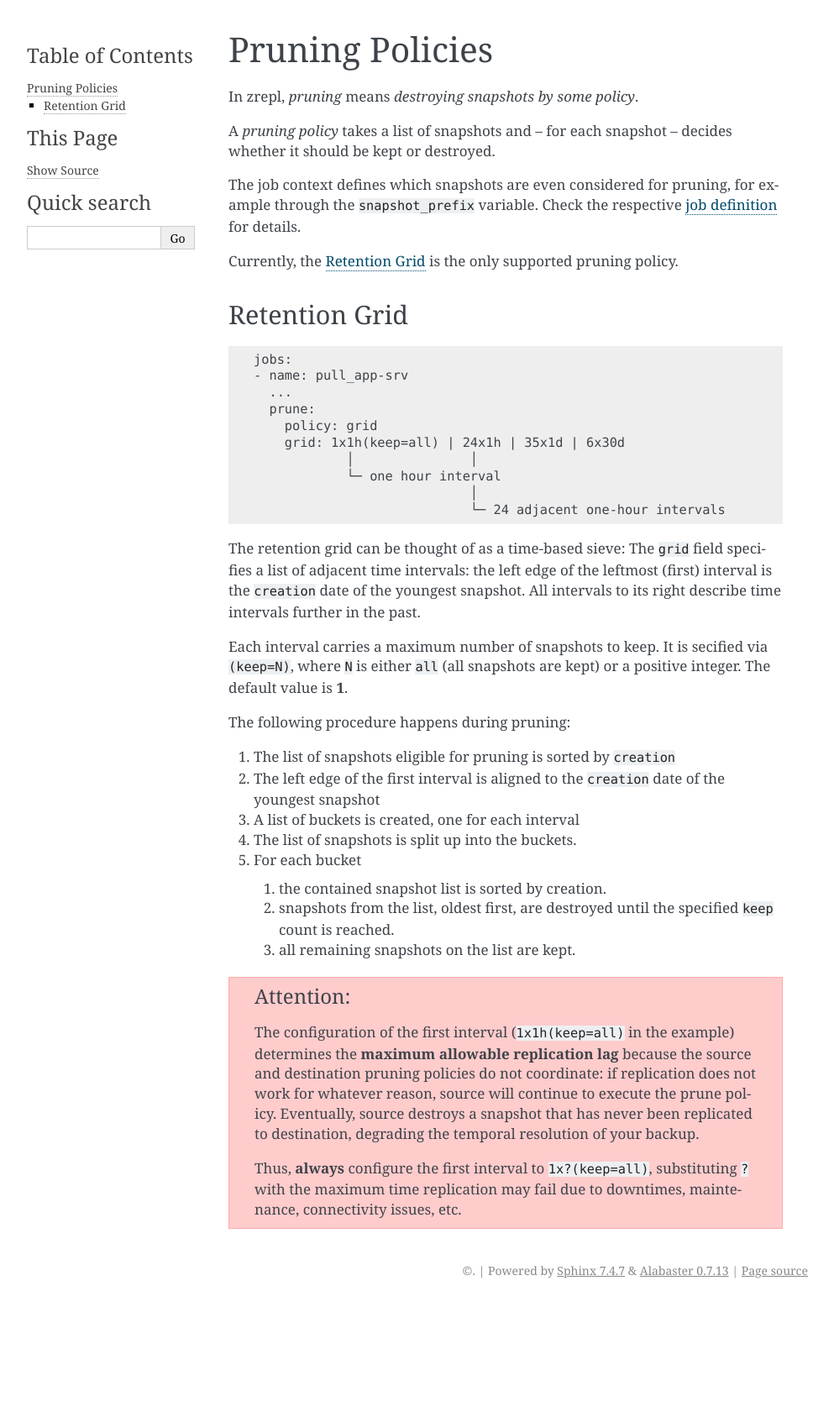
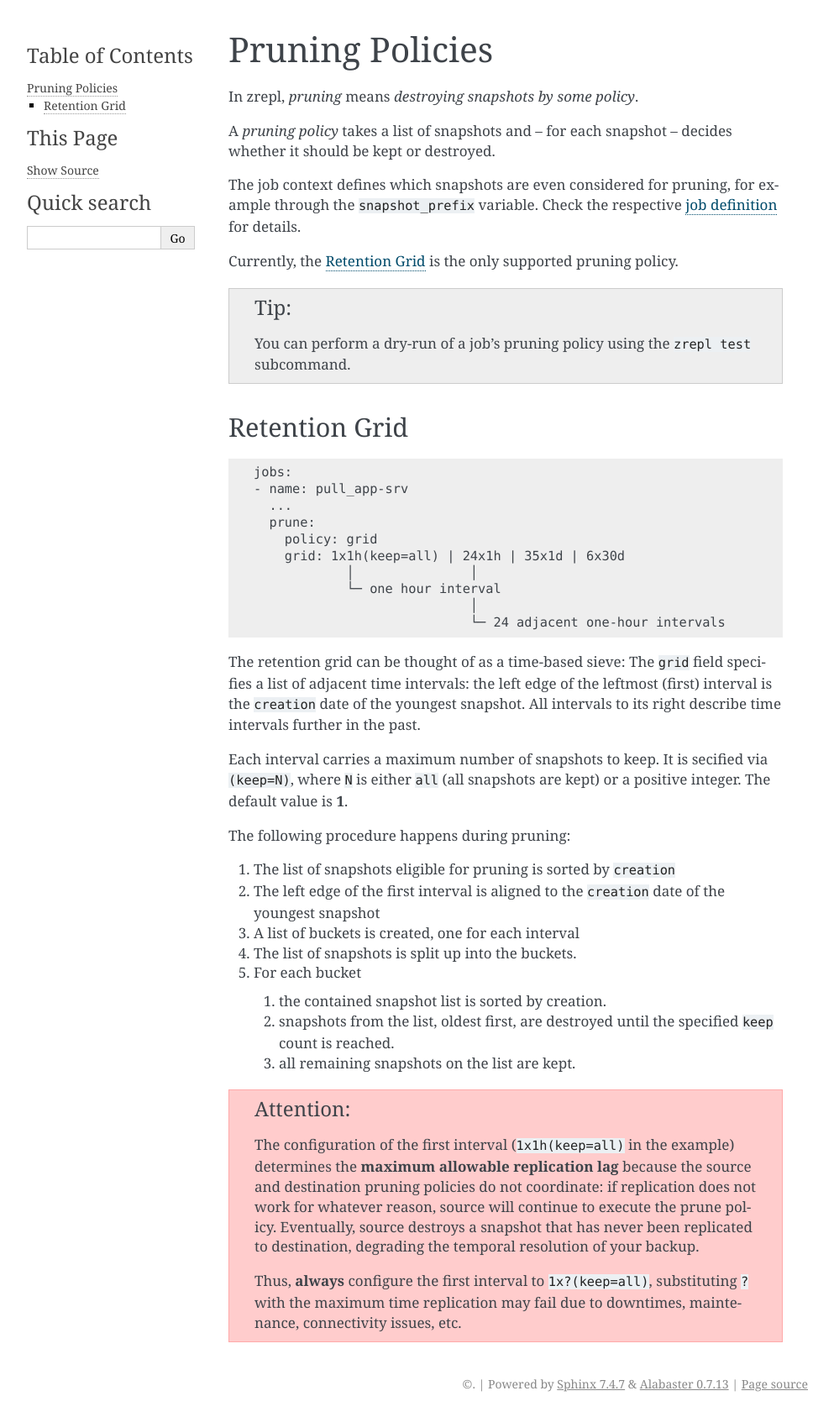
Before and after one commit to zrepl/zrepl, a Sphinx documentation site: the page built from docs/configuration/prune.rst, in a window 1280 px wide. Shown: the whole page at 84% size, without its empty margins (148-1141 px from the left). Built offline with Sphinx 7.4.7, drawn with Linux system fonts in a browser that asks for light colours; the version number could not be read and is left out; before the commit the page ends 1552 px from its top, so only the background shows below that.

Commit message:
docs: promote test subcommand

```diff
--- a/docs/configuration/map_filter_syntax.rst
+++ b/docs/configuration/map_filter_syntax.rst
@@ -82,6 +82,10 @@ The example is from the :sampleconf:`localbackup/host1.yml` example config.
     zroot/poudriere/ports/2017Q3        => NOT MAPPED
     zroot/poudriere/ports/HEAD          => NOT MAPPED
 
+.. TIP::
+
+   You can try out patterns for a configured job using the ``zrepl test`` subcommand.
+
 .. _pattern-filter:
 
 Filters
--- a/docs/configuration/prune.rst
+++ b/docs/configuration/prune.rst
@@ -11,6 +11,10 @@ The job context defines which snapshots are even considered for pruning, for exa
 Check the respective :ref:`job definition <job>` for details.
 
 Currently, the :ref:`prune-retention-grid` is the only supported pruning policy.
+
+.. TIP::
+
+    You can perform a dry-run of a job's pruning policy using the ``zrepl test`` subcommand.
 
 .. _prune-retention-grid:
 
--- a/docs/usage.rst
+++ b/docs/usage.rst
@@ -25,6 +25,8 @@ CLI Overview
       - control / query the daemon
     * - ``zrepl control status``
       - show job activity / monitoring (``--format raw``)
+    * - ``zrepl test``
+      - test configuration, try pattern syntax, dry run pruning policy, etc.
     * - ``zrepl stdinserver``
       - see :ref:`transport-ssh+stdinserver`
 
```
Also changed, not shown: docs/configuration/preface.rst (+7 -0 lines).
